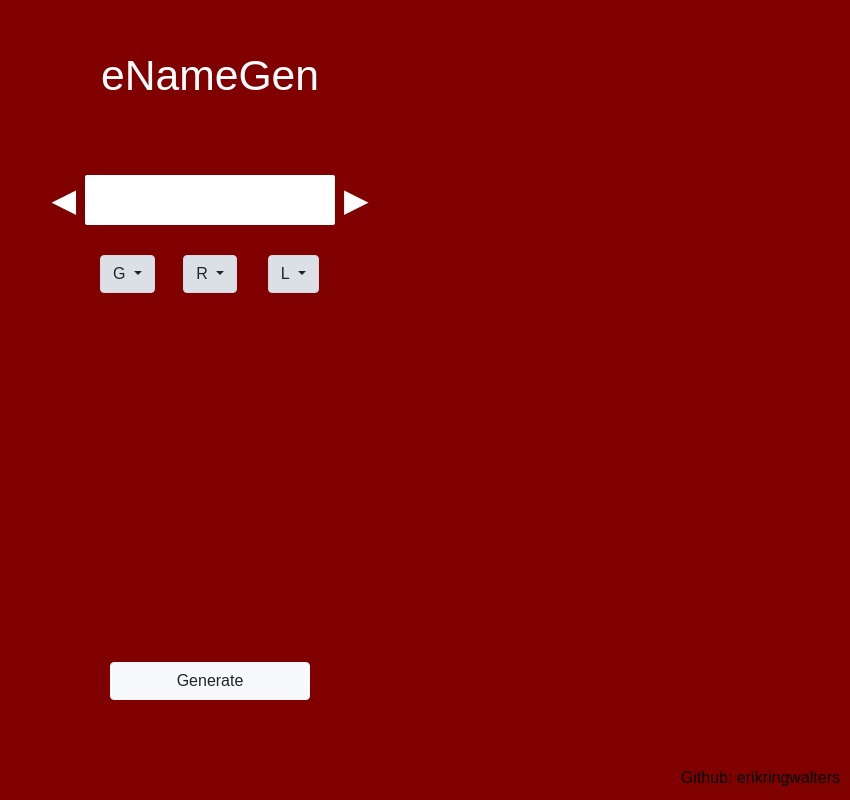
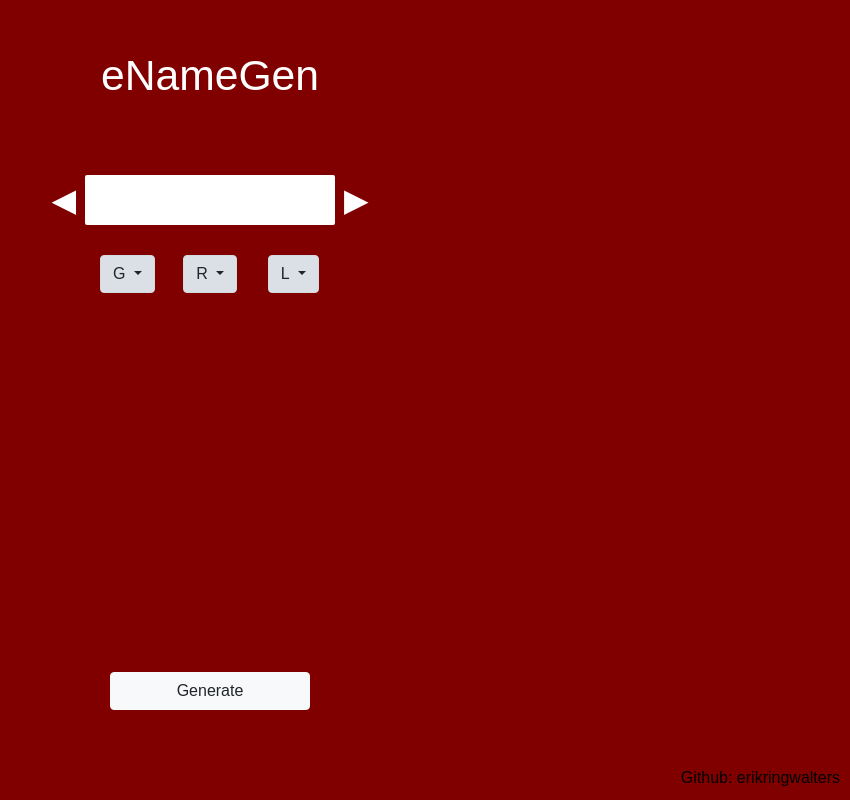
Before and after one commit to erikringwalters/enamegeNg, an Angular app: page /home in a window 1280 px wide. Shown: the whole page, without its empty margins (430-1280 px from the left). Built offline with nearby package versions, Linux system fonts and the light colour scheme.

Commit message:
moved generate button down

```diff
--- a/src/app/home/home.component.css
+++ b/src/app/home/home.component.css
@@ -38,7 +38,7 @@ h1 {
 #generateDiv {
   text-align: center;
   position: absolute;
-  bottom: 100px;
+  bottom: 90px;
 }
 
  #generateButton {
--- a/src/app/home/home.component.ts
+++ b/src/app/home/home.component.ts
@@ -13,9 +13,6 @@ export class HomeComponent implements OnInit {
   constructor() { }
 
   ngOnInit() {
-    this.nameService.setGender("any");
-    this.nameService.setRace("any");
-    this.nameService.setLength("any");
   }
   nameService: NameService = new NameService;
 
--- a/src/app/name.service.ts
+++ b/src/app/name.service.ts
@@ -8,7 +8,9 @@ import {
 export class NameService {
 
   constructor() {
-
+    this.setGender("any");
+    this.setRace("any");
+    this.setLength("any");
   }
 
   name: string;
```
